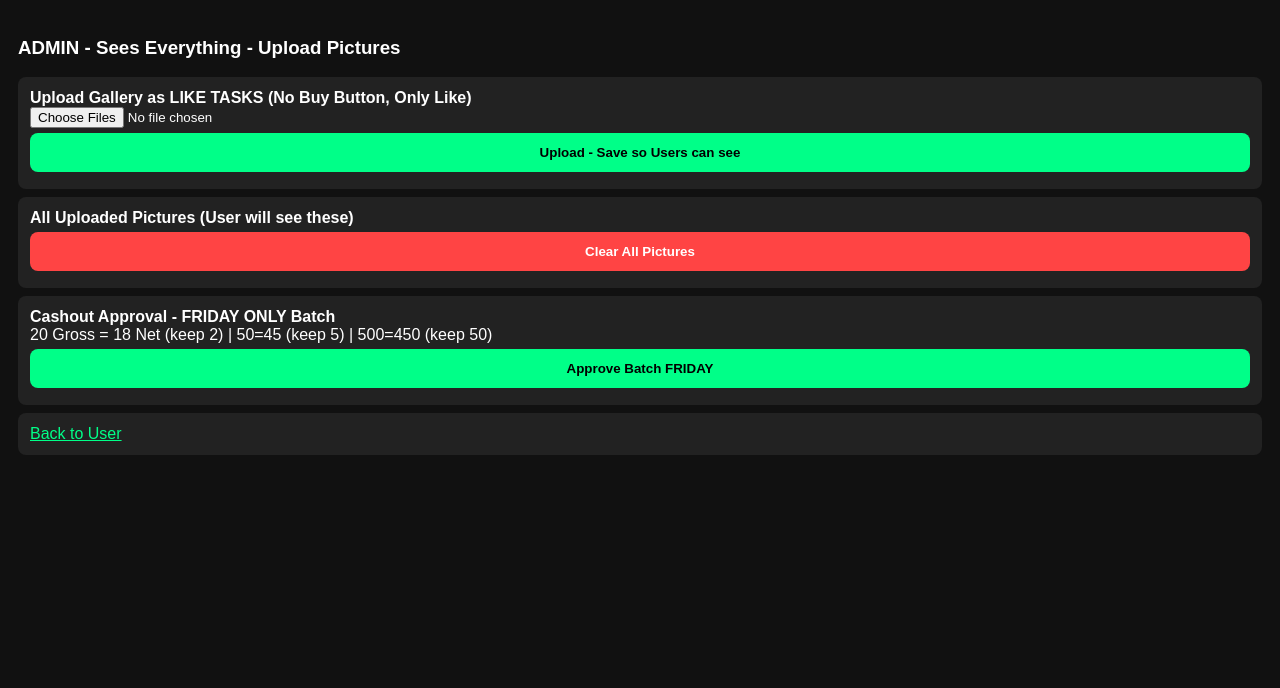
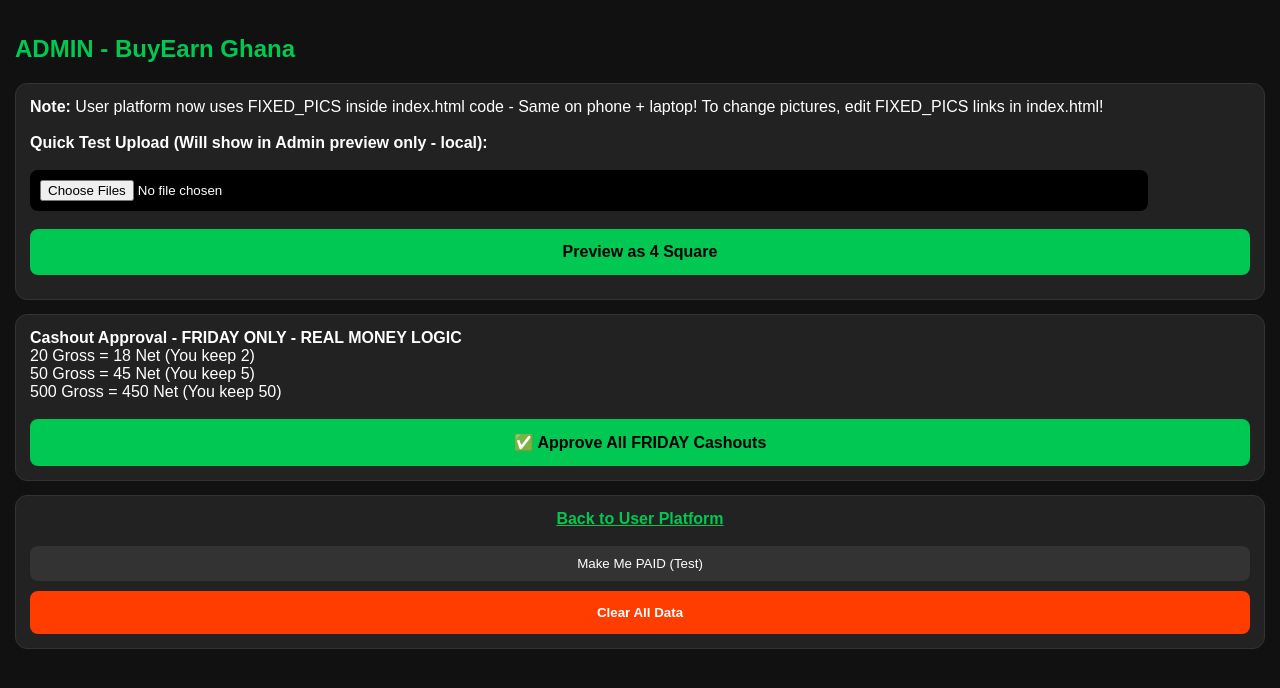
Before and after one commit to buyearn-gh/Buyearn, a plain HTML site: page admin.html in a window 1280 px wide. Drawn offline with Linux system fonts and the light colour scheme.

Commit message:
Update admin.html

```diff
--- a/admin.html
+++ b/admin.html
@@ -1,52 +1,57 @@
-<!DOCTYPE html><html><head><meta charset="UTF-8"><meta name="viewport" content="width=device-width, initial-scale=1.0"><title>ADMIN - Sees All</title>
-<style>body{font-family:Arial;background:#111;color:#fff;padding:10px} .card{background:#222;padding:12px;border-radius:8px;margin:8px 0} .btn{width:100%;padding:12px;background:#00ff88;color:#000;border:none;border-radius:8px;font-weight:bold;margin:5px 0} .grid{display:grid;grid-template-columns:1fr 1fr;gap:8px} .grid img{width:100%;height:120px;object-fit:cover;border-radius:6px}</style>
-</head><body>
-<h3>ADMIN - Sees Everything - Upload Pictures</h3>
+<!DOCTYPE html>
+<html>
+<head>
+<meta charset="UTF-8">
+<meta name="viewport" content="width=device-width, initial-scale=1">
+<title>Admin - BuyEarn 4 Square</title>
+<style>
+body{font-family:Arial;background:#111;color:#fff;margin:0;padding:15px}
+.card{background:#222;padding:14px;margin:14px 0;border-radius:12px;border:1px solid #333}
+.green{background:#00c853;color:#000;padding:14px;width:100%;border:none;border-radius:8px;font-weight:900;font-size:16px}
+.red{background:#ff3d00;color:#fff;padding:14px;width:100%;border:none;border-radius:8px;margin-top:10px;font-weight:bold}
+.grid{display:grid;grid-template-columns:1fr 1fr;gap:10px;margin-top:10px}
+.prod{aspect-ratio:1/1;background:#000;border-radius:10px;overflow:hidden;border:1px solid #444}
+.prod img{width:100%;height:100%;object-fit:cover}
+input[type=file]{background:#000;padding:10px;border-radius:8px;width:90%}
+</style>
+</head>
+<body>
+<h2 style="color:#00c853">ADMIN - BuyEarn Ghana</h2>
+
 <div class="card">
-<b>Upload Gallery as LIKE TASKS (No Buy Button, Only Like)</b><br>
-<input type="file" id="file" accept="image/*" multiple>
-<button class="btn" onclick="upload()">Upload - Save so Users can see</button>
-<div id="preview" class="grid"></div>
+<b>Note:</b> User platform now uses FIXED_PICS inside index.html code - Same on phone + laptop! To change pictures, edit FIXED_PICS links in index.html!
+<br><br>
+<b>Quick Test Upload (Will show in Admin preview only - local):</b><br><br>
+<input type="file" id="file" multiple accept="image/*"><br><br>
+<button class="green" onclick="preview()">Preview as 4 Square</button>
+<div class="grid" id="preview"></div>
 </div>
 
 <div class="card">
-<b>All Uploaded Pictures (User will see these)</b>
-<div id="all" class="grid"></div>
-<button class="btn" style="background:#ff4444;color:#fff" onclick="clearPics()">Clear All Pictures</button>
+<b>Cashout Approval - FRIDAY ONLY - REAL MONEY LOGIC</b><br>
+20 Gross = 18 Net (You keep 2)<br>
+50 Gross = 45 Net (You keep 5)<br>
+500 Gross = 450 Net (You keep 50)<br><br>
+<button class="green" onclick="alert('Batch Approved! Send MoMo: 18, 45, 450 Net to users - You keep fees!')">✅ Approve All FRIDAY Cashouts</button>
 </div>
 
-<div class="card">
-<b>Cashout Approval - FRIDAY ONLY Batch</b><br>
-20 Gross = 18 Net (keep 2) | 50=45 (keep 5) | 500=450 (keep 50)<br>
-<button class="btn" onclick="alert('Approved - Send Net MoMo')">Approve Batch FRIDAY</button>
+<div class="card" style="text-align:center">
+<a href="index.html" style="color:#00c853;font-weight:bold">Back to User Platform</a><br><br>
+<button onclick="localStorage.setItem('buyearn_paid','yes');alert('You are now PAID for testing - Go to User platform!')" style="background:#333;color:#fff;padding:10px;border-radius:8px;border:none;width:100%">Make Me PAID (Test)</button>
+<button class="red" onclick="localStorage.clear();alert('Cleared!');location.reload()">Clear All Data</button>
 </div>
 
-<div class="card"><a href="index.html" style="color:#00ff88">Back to User</a></div>
-
 <script>
-function upload(){
-  let files=document.getElementById('file').files;
-  if(files.length===0){alert('Choose pictures');return;}
-  let pics=JSON.parse(localStorage.getItem('buyearn_pics')||'[]');
-  let count=0;
-  for(let f of files){
-    let reader=new FileReader();
-    reader.onload=e=>{
-      pics.push(e.target.result);
-      localStorage.setItem('buyearn_pics',JSON.stringify(pics));
-      count++;
-      if(count===files.length){show(); alert('Uploaded! Users will see now in index.html');}
-    };
-    reader.readAsDataURL(f);
-  }
+function preview(){
+ let files=document.getElementById('file').files;
+ let p=document.getElementById('preview'); p.innerHTML='';
+ if(files.length==0){ alert('Choose files'); return; }
+ for(let f of files){
+   let r=new FileReader();
+   r.onload=function(e){ p.innerHTML+=`<div class="prod"><img src="${e.target.result}"></div>`; };
+   r.readAsDataURL(f);
+ }
 }
-function show(){
-  let pics=JSON.parse(localStorage.getItem('buyearn_pics')||'[]');
-  let div=document.getElementById('all');
-  div.innerHTML='';
-  pics.forEach(s=>{let i=document.createElement('img'); i.src=s; div.appendChild(i);});
-}
-function clearPics(){localStorage.removeItem('buyearn_pics'); show(); alert('Cleared');}
-show();
 </script>
-</body></html>
+</body>
+</html>
```
